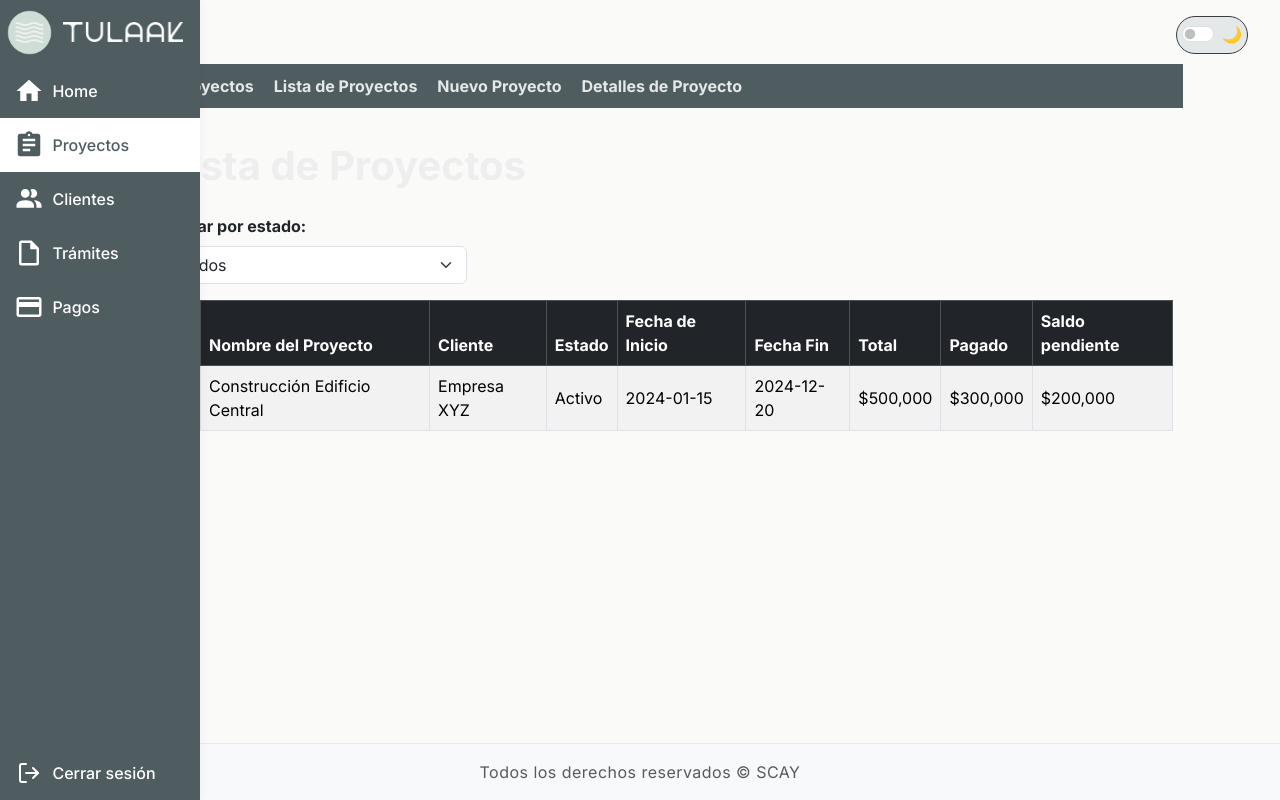
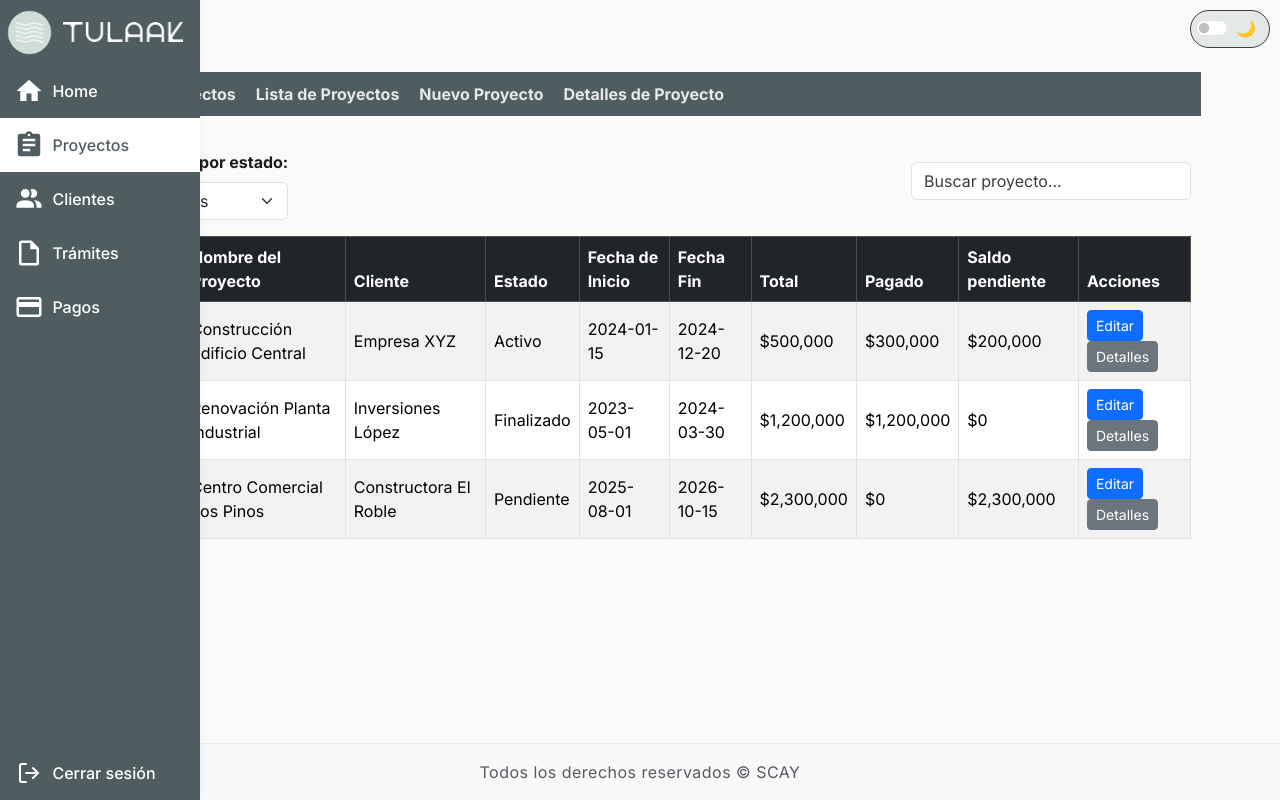
Before and after one commit to WilliamOG28/SCAYFLOW, a Django app: page /proyectos/lista in a window 1280 px wide. Run offline with Django 5.2, Linux system fonts and the light colour scheme.

Commit message:
Implementacion de tablas

```diff
--- a/SCAY/Proyectos/static/css/index_style.css
+++ b/SCAY/Proyectos/static/css/index_style.css
@@ -27,6 +27,7 @@
   font-size: 1rem;
 }
 body {
+  user-select: none;
   display: flex;
   flex-direction: column;
   min-height: 100vh;
@@ -34,28 +35,36 @@
 }
 body.dark-mode {
   background-color: #23272b !important;
-  color: #f1f1f1 !important;
 }
-body.dark-mode .card {
-  background-color: #1C1C1C !important;
-  color: #f1f1f1 !important;
+.mode{
+    background-color: #E5E8E8;
+    border-radius: 60px;
+    padding: 5px;
+    border: 1px #3C3C3C solid;
+    width: 80px;
+    top: 1rem;
+    right: 2rem;
+    z-index: 1050;
+    margin-left: auto;
+    margin-top: 10px;
+    margin-right: 10px;
+}
+body.dark-mode .mode{
+    background-color: #1C1C1C;
+    border: 1px #E5E8E8 solid;
 }
 body.dark-mode .sidebar {
   background-color: #1C1C1C !important;
-}
-body.dark-mode .card-title {
-  color: #e0e0e0 !important;
 }
 /* =========================
    CONTAINER PRINCIPAL
    ========================= */
 .container {
   border-radius: 15px;
-  margin-top: 20px;
   margin-left: calc(var(--sidebar-width) + 20px);
   margin-right: 20px;
   margin-bottom: 20px;
-  padding: 20px;
+  padding: 0px;
   transition: margin-left 0.3s cubic-bezier(0.4, 0, 0.2, 1);
   width: auto;
   max-width: none;
--- a/SCAY/Proyectos/static/css/style.css
+++ b/SCAY/Proyectos/static/css/style.css
@@ -7,21 +7,20 @@
 .subtitle{
     font-size: 1.25rem;
     color: #1E1E1E;
+    font-weight: bold;
 }
-.mode{
-    background-color: #E5E8E8;
-    border-radius: 60px;
-    padding: 5px;
-    border: 1px #3C3C3C solid;
-    position: fixed;
-    top: 1rem;
-    right: 2rem;
-    z-index: 1050;
+body.dark-mode .subtitle{
+    color: #FFFFFF;
 }
-body.dark-mode .mode{
-    background-color: #1C1C1C;
-    border: 1px #E5E8E8 solid;
+.title{
+    font-size: 2rem;
+    color: #1E1E1E;
+    font-weight: bold;
 }
+body.dark-mode .title{
+    color: #FFFFFF;
+}
+
 .nav-menu{
     width: 90%;
     margin: auto;
@@ -94,7 +93,6 @@
     width: 100%;
     max-width: 100%;
     height: 450px;
-    color: white
 }
 body.dark-mode .dashboard-card{
     background-color: #1C1C1C;
@@ -109,15 +107,14 @@
 body.dark-mode .dashboard-title{
     color: #E5E8E8;
 }
-body.dark-mode .subtitle{
-    color: #FFFFFF;
-}
 
-.form-row {
+.form-container {
     border-radius: 20px;
     display: flex;
+    flex-direction: column;
     width: 90%;
-    box-shadow: 0 0 15px rgba(0, 0, 0, 0.3);
+    border: 1px #E5E8E8 solid;
+    box-shadow: 0 4px 16px 0 rgba(0,0,0,0.4);
     padding: 30px;
     margin: 20px auto;
     gap: 2rem;
@@ -130,4 +127,38 @@
     box-shadow: none;
     margin-bottom: 8px;
     margin-right: 20px;
+    color: #3C3C3C;
 }
+.form-label{
+    color: #1C1C1C;
+    font-weight: bold;
+    font-size: 1rem;
+}
+input.form-control::placeholder {
+    color: #3C3C3C !important;
+    opacity: 1;
+}
+body.dark-mode input.form-control::placeholder{
+    color: #E5E8E8 !important;
+}
+textarea.form-control::placeholder {
+    color: #3C3C3C !important;
+    opacity: 1;
+}
+body.dark-mode textarea.form-control::placeholder{
+    color: #E5E8E8 !important;
+}
+body.dark-mode .form-container{
+    background-color: #1C1C1C;
+    border: 1px #3C3C3C solid;
+    box-shadow: 0 4px 16px 0 rgb(255, 255, 255, 0.4);
+}
+body.dark-mode .form-control{
+    color: #E5E8E8;
+    background-color: #1C1C1C;
+    border: 1px #3C3C3C solid;
+    box-shadow: 0 4px 16px 0 rgb(255, 255, 255, 0.1);
+}
+body.dark-mode .form-label{
+    color: #E5E8E8;
+}
--- a/SCAY/Proyectos/templates/clientes/lista_clientes.html
+++ b/SCAY/Proyectos/templates/clientes/lista_clientes.html
@@ -9,8 +9,6 @@
          Sección principal: Lista de Clientes
          ========================================= -->
     <section>
-        <!-- Título principal de la sección -->
-        <h1 class="mb-4 fw-bold">Lista de Clientes</h1>
 
         <!-- =========================================
              Filtro por estado de proyecto (opcional)
--- a/SCAY/Proyectos/templates/proyectos/lista_proyectos.html
+++ b/SCAY/Proyectos/templates/proyectos/lista_proyectos.html
@@ -2,24 +2,25 @@
 {% block title %} Lista Proyectos {% endblock %}
 
 {% block proyectos_content %}
-    <!-- Sección principal: Lista de Proyectos con filtro -->
 <section>
-        <!-- Título de la sección -->
-        <h1 class="mb-4 fw-bold">Lista de Proyectos</h1>
-
-        <!-- Filtro por estado de proyecto -->
-        <div class="mb-3">
-            <label for="filtroEstado" class="form-label fw-bold">Filtrar por estado:</label>
-            <select id="filtroEstado" class="form-select" style="max-width: 300px;">
+    <!-- Filtro por estado y búsqueda -->
+    <div class="d-flex justify-content-between align-items-center mb-3">
+        <div>
+            <label for="filtroEstado" class="form-label">Filtrar por estado:</label>
+            <select id="filtroEstado" class="form-select" >
                 <option value="">Todos</option>
                 <option value="Activo">Activo</option>
                 <option value="Finalizado">Finalizado</option>
                 <option value="Pendiente">Pendiente</option>
             </select>
         </div>
+        <div>
+            <input type="text" id="busquedaInput" class="form-control" placeholder="Buscar proyecto...">
+        </div>
+    </div>
 
     <!-- Tabla de proyectos -->
-        <table class="table table-striped table-bordered align-middle">
+    <table class="table table-striped table-bordered align-middle" id="tablaProyectosTabla">
         <thead class="table-dark">
             <tr>
                 <th>ID</th>
@@ -31,10 +32,11 @@
                 <th>Total</th>
                 <th>Pagado</th>
                 <th>Saldo pendiente</th>
+                <th>Acciones</th>
             </tr>
         </thead>
         <tbody id="tablaProyectos">
-                <!-- Ejemplo de fila de proyecto (puedes eliminarla cuando uses datos dinámicos) -->
+            <!-- Ejemplos adicionales de filas -->
             <tr>
                 <td>1</td>
                 <td>Construcción Edificio Central</td>
@@ -45,9 +47,70 @@
                 <td>$500,000</td>
                 <td>$300,000</td>
                 <td>$200,000</td>
+                <td>
+                    <button class="btn btn-sm btn-primary">Editar</button>
+                    <button class="btn btn-sm btn-secondary">Detalles</button>
+                </td>
             </tr>
-                <!-- Las filas reales se generan dinámicamente con JavaScript o Django -->
+            <tr>
+                <td>2</td>
+                <td>Renovación Planta Industrial</td>
+                <td>Inversiones López</td>
+                <td>Finalizado</td>
+                <td>2023-05-01</td>
+                <td>2024-03-30</td>
+                <td>$1,200,000</td>
+                <td>$1,200,000</td>
+                <td>$0</td>
+                <td>
+                    <button class="btn btn-sm btn-primary">Editar</button>
+                    <button class="btn btn-sm btn-secondary">Detalles</button>
+                </td>
+            </tr>
+            <tr>
+                <td>3</td>
+                <td>Centro Comercial Los Pinos</td>
+                <td>Constructora El Roble</td>
+                <td>Pendiente</td>
+                <td>2025-08-01</td>
+                <td>2026-10-15</td>
+                <td>$2,300,000</td>
+                <td>$0</td>
+                <td>$2,300,000</td>
+                <td>
+                    <button class="btn btn-sm btn-primary">Editar</button>
+                    <button class="btn btn-sm btn-secondary">Detalles</button>
+                </td>
+            </tr>
         </tbody>
     </table>
 </section>
+
+<!-- Scripts para filtrar por estado y buscar -->
+<script>
+    document.addEventListener("DOMContentLoaded", function () {
+        const filtroEstado = document.getElementById("filtroEstado");
+        const busquedaInput = document.getElementById("busquedaInput");
+        const filas = document.querySelectorAll("#tablaProyectos tr");
+
+        function aplicarFiltros() {
+            const estadoSeleccionado = filtroEstado.value.toLowerCase();
+            const textoBusqueda = busquedaInput.value.toLowerCase();
+
+            filas.forEach(fila => {
+                const celdas = fila.getElementsByTagName("td");
+                const estado = celdas[3]?.textContent.toLowerCase();
+                const textoCompleto = fila.textContent.toLowerCase();
+
+                const coincideEstado = !estadoSeleccionado || estado === estadoSeleccionado;
+                const coincideBusqueda = textoCompleto.includes(textoBusqueda);
+
+                fila.style.display = (coincideEstado && coincideBusqueda) ? "" : "none";
+            });
+        }
+
+        filtroEstado.addEventListener("change", aplicarFiltros);
+        busquedaInput.addEventListener("input", aplicarFiltros);
+    });
+</script>
 {% endblock %}
--- a/SCAY/Proyectos/templates/proyectos/proyectos.html
+++ b/SCAY/Proyectos/templates/proyectos/proyectos.html
@@ -37,7 +37,7 @@
                         <div class="dashboard-card">
                             <div class="dashboard-body">
                                 <div class="dashboard-title" id="kpiProyectosActivos">24</div>
-                                <div class="dashboard-subtitle">Proyectos Activos</div>
+                                <div class="subtitle">Proyectos Activos</div>
                             </div>
                         </div>
                     </div>
@@ -46,7 +46,7 @@
                         <div class="dashboard-card">
                             <div class="dashboard-body">
                                 <div class="dashboard-title" id="kpiIngresosTotales">$156,000</div>
-                                <div class="dashboard-subtitle">Ingresos Totales</div>
+                                <div class="subtitle">Ingresos Totales</div>
                             </div>
                         </div>
                     </div>
@@ -55,7 +55,7 @@
                         <div class="dashboard-card">
                             <div class="dashboard-body">
                                 <div class="dashboard-title" id="kpiTotalCobrado">$12,000</div>
-                                <div class="dashboard-subtitle">Total Cobrado</div>
+                                <div class="subtitle">Total Cobrado</div>
                             </div>
                         </div>
                     </div>
@@ -64,7 +64,7 @@
                         <div class="dashboard-card">
                             <div class="dashboard-body">
                                 <div class="dashboard-title" id="kpiProyectosCompletados">89%</div>
-                                <div class="dashboard-subtitle">Proyectos Completados</div>
+                                <div class="subtitle">Proyectos Completados</div>
                             </div>
                         </div>
                     </div>
--- a/SCAY/Proyectos/templates/tramites/lista_tramites.html
+++ b/SCAY/Proyectos/templates/tramites/lista_tramites.html
@@ -4,9 +4,6 @@
 {% block tramites_content %}
     <!-- Sección principal: Lista de Proyectos con filtro -->
     <section>
-        <!-- Título de la sección -->
-        <h1 class="mb-4 fw-bold">Lista de Tramites</h1>
-
         <!-- Filtro por estado de proyecto
         <div class="mb-3">
             <label for="filtroEstado" class="form-label fw-bold">Filtrar por estado:</label>
```
Also changed, not shown: SCAY/Proyectos/templates/clientes/clientes.html (+4 -4 lines), SCAY/Proyectos/templates/clientes/nuevo_cliente.html (+14 -16 lines), SCAY/Proyectos/templates/proyectos/nuevo_proyecto.html (+27 -27 lines), SCAY/Proyectos/templates/tramites/nuevo_tramite.html (+12 -12 lines). Lines whose indentation alone changed are shown as unchanged.
